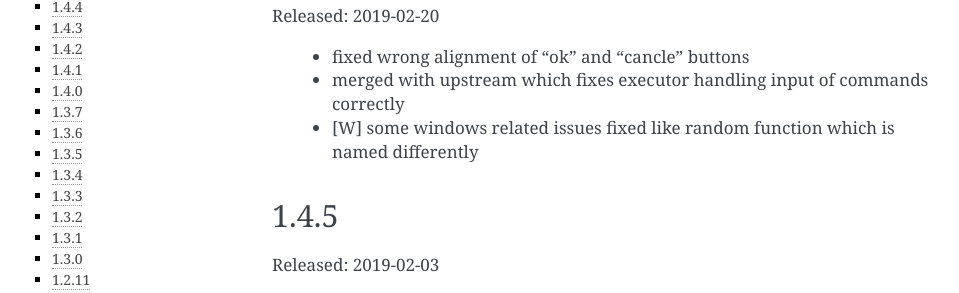
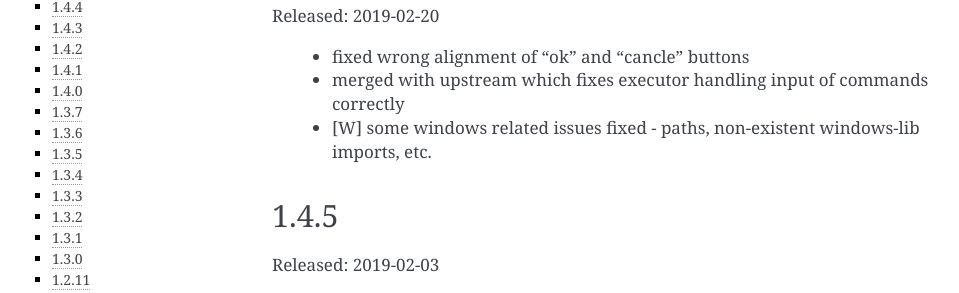
Before and after one commit to d0n/pwclip, a Sphinx documentation site: the page built from docs/changelog.rst, in a window 1280 px wide and 900 px high. Shown: the part 140-433 px from the top of the window, without its empty margins (148-1107 px from the left). Built offline with Sphinx 7.4.7, drawn with Linux system fonts in a browser that asks for light colours.

Commit message:
modified = docs/changelog.rst

```diff
--- a/docs/changelog.rst
+++ b/docs/changelog.rst
@@ -11,8 +11,8 @@ Released: 2019-02-20
   * merged with upstream which fixes executor handling input of commands
     correctly
 
-  * [W] some windows related issues fixed like random function which is named
-    differently
+  * [W] some windows related issues fixed - paths, non-existent windows-lib
+    imports, etc.
 
 
 1.4.5
```
